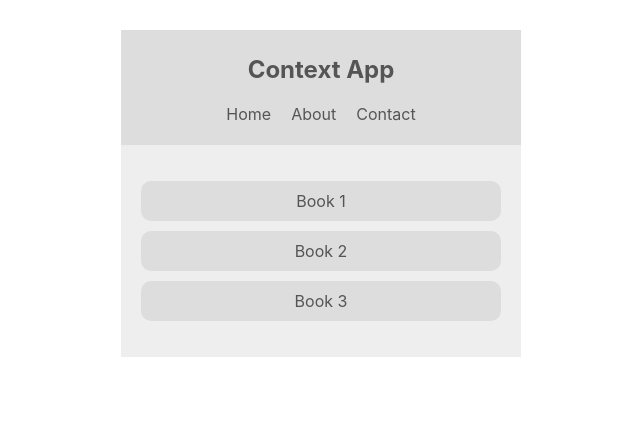
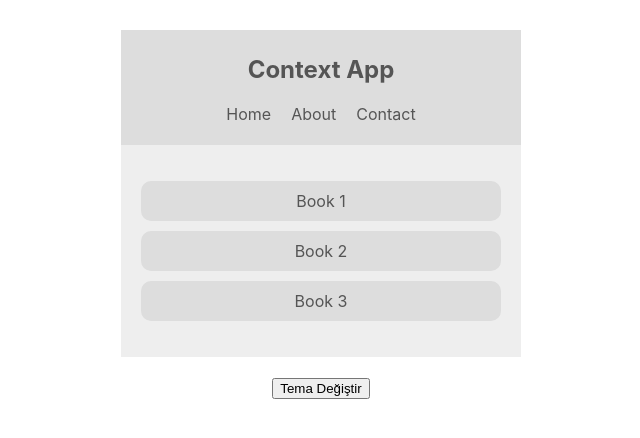
Before and after one commit to cKurultayKalkan/react-context-example, a React (Create React App) app: page / in a window 1280 px wide. Shown: the top 438 px of the page, without its empty margins (319-959 px from the left). Built offline with nearby package versions, Linux system fonts and the light colour scheme.

Commit message:
passing context functions to components example

```diff
--- a/src/App.js
+++ b/src/App.js
@@ -2,12 +2,14 @@ import React from 'react';
 import Navbar from "./components/Navbar";
 import BookList from "./components/BookList";
 import ThemeContextProvider from "./contexts/ThemeContext";
+import ThemeToggle from "./components/ThemeToggle";
 function App() {
   return (
     <div className="App">
       <ThemeContextProvider>
         <Navbar/>
         <BookList/>
+        <ThemeToggle/>
       </ThemeContextProvider>
     </div>
   );
--- /dev/null
+++ b/src/components/ThemeToggle.js
@@ -0,0 +1,16 @@
+import React, { Component } from 'react';
+import {ThemeContext} from "../contexts/ThemeContext";
+
+class ThemeToggle extends Component {
+  static contextType=ThemeContext;
+  render() {
+    const {toggleTheme} = this.context;
+    return (
+      <button onClick={toggleTheme}>
+        Tema Değiştir
+      </button>
+    );
+  }
+}
+
+export default ThemeToggle;
--- a/src/contexts/ThemeContext.js
+++ b/src/contexts/ThemeContext.js
@@ -9,9 +9,17 @@ class ThemeContextProvider extends Component{
     light:{syntax:'#555', ui:'#ddd',bg:'#eee'},
     dark:{syntax:'#ddd', ui:'#333',bg:'#555'},
   };
+
+  toggleTheme = ()=> {
+    this.setState({
+      isLightTheme:!this.state.isLightTheme
+    })
+  };
+
   render(){
+    const {toggleTheme} = this;
     return (
-      <ThemeContext.Provider value={{...this.state}}>
+      <ThemeContext.Provider value={{...this.state, toggleTheme}}>
         {this.props.children}
       </ThemeContext.Provider>)
   }
```
